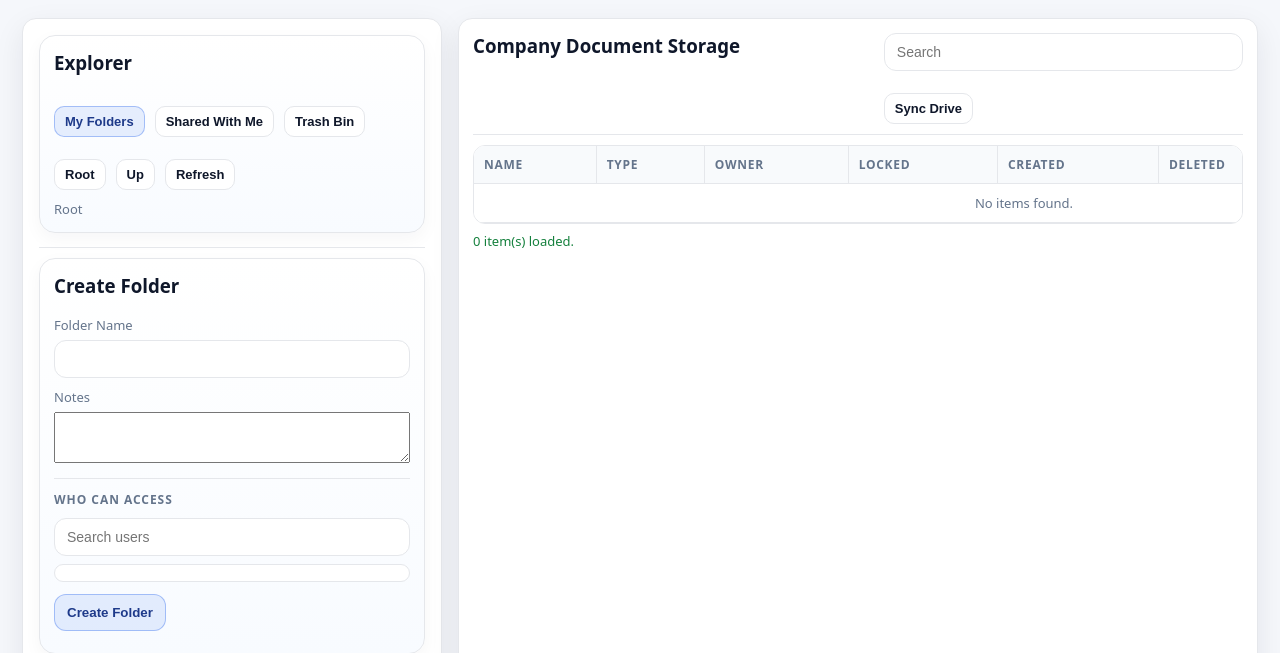
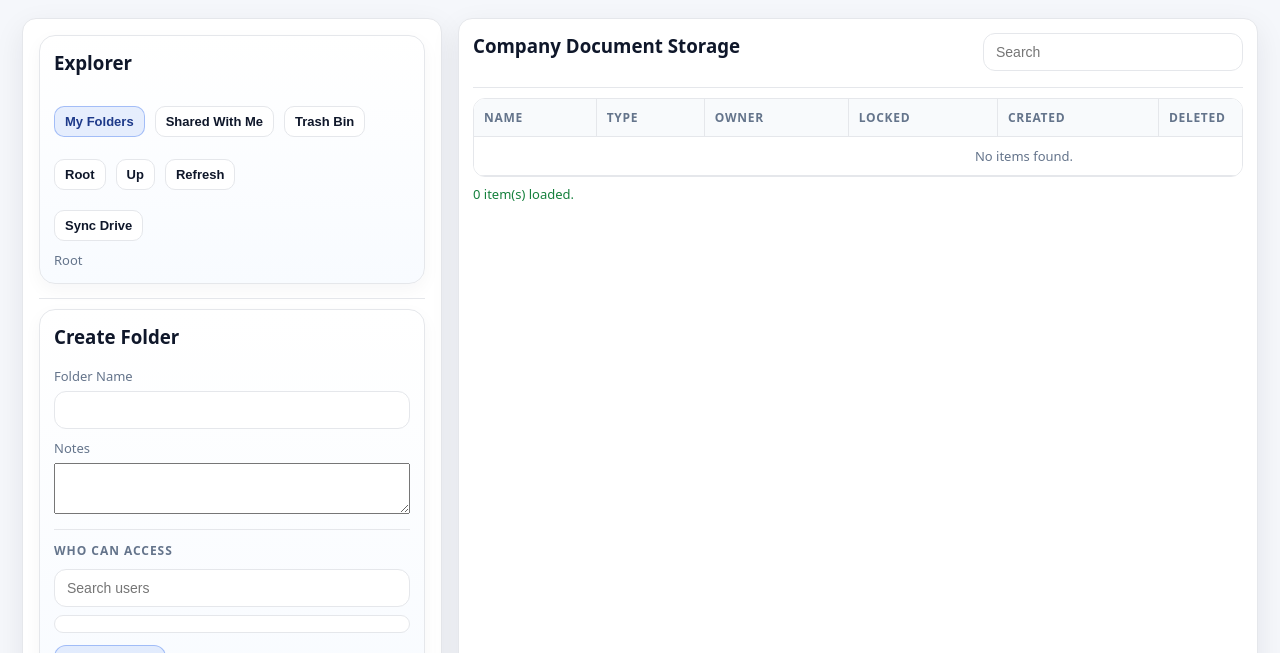
Before and after one commit to punsithranvidu/erp2, a Flask app: page /document-storage in a window 1280 px wide. Shown: the part 83-736 px from the top of the page. Run offline with Flask 3, Linux system fonts and the light colour scheme; a user stored in the database is signed in; data that the repository does not hold is empty; parts of the project's set-up code (start-up, migrations or seed data) failed here and were passed over; some libraries are stand-ins or nearby versions.

Commit message:
Add Google Drive sync feature for Document Storage (safe admin-only sync)

```diff
--- a/templates/document_storage.html
+++ b/templates/document_storage.html
@@ -38,6 +38,12 @@
           <button id="goUpBtn" class="btn ghost mini" type="button">Up</button>
           <button id="refreshDocsBtn" class="btn ghost mini" type="button">Refresh</button>
         </div>
+
+        {% if role == "ADMIN" %}
+        <div class="row" style="margin-top:8px;">
+          <button id="syncDriveBtn" class="btn ghost mini" type="button">Sync Drive</button>
+        </div>
+        {% endif %}
 
         <p id="pathText" class="hint">Root</p>
       </div>
@@ -130,9 +136,6 @@
         <div class="row">
           <input id="listSearch" placeholder="Search" class="doc-search" />
           {% if role == "ADMIN" %}
-          <button id="syncDriveBtn" class="btn ghost mini" type="button">Sync Drive</button>
-          {% endif %}
-          {% if role == "ADMIN" %}
           <button id="trashSelectAllBtn" class="btn ghost mini" type="button" style="display:none;">Select All</button>
           <button id="trashClearAllBtn" class="btn ghost mini" type="button" style="display:none;">Clear</button>
           <button id="trashRestoreSelectedBtn" class="btn ghost mini" type="button" style="display:none;">Restore Selected</button>
```
